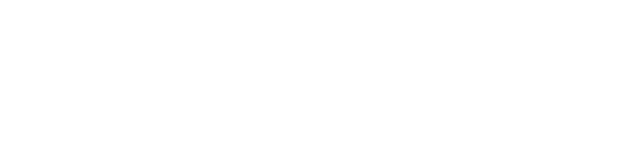
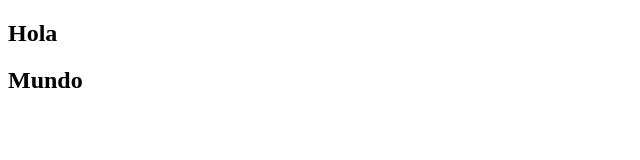
Before and after one commit to zassory/prueba_seccion5d, a plain HTML site: page index.html in a window 1280 px wide. Shown: the whole page, without its empty margins (0-640 px from the left). Drawn offline with Linux system fonts and the light colour scheme.

Commit message:
se agrego un div con dos h2

```diff
--- a/index.html
+++ b/index.html
@@ -6,6 +6,9 @@
     <title>Titulo de prueba</title>
 </head>
 <body>
-
+    <div>
+        <h2>Hola</h2>
+        <h2>Mundo</h2>
+    </div>
 </body>
 </html>
```
